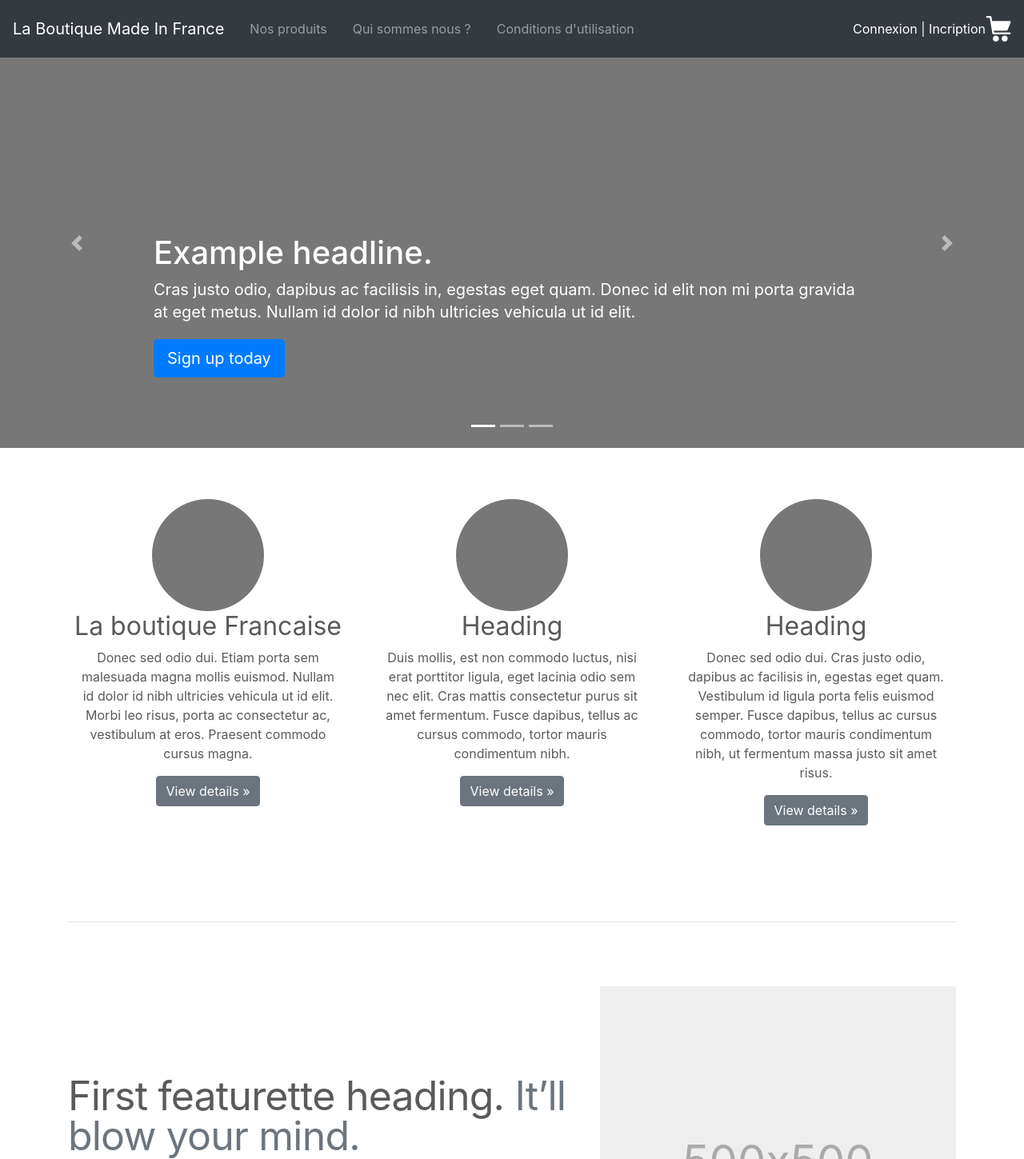
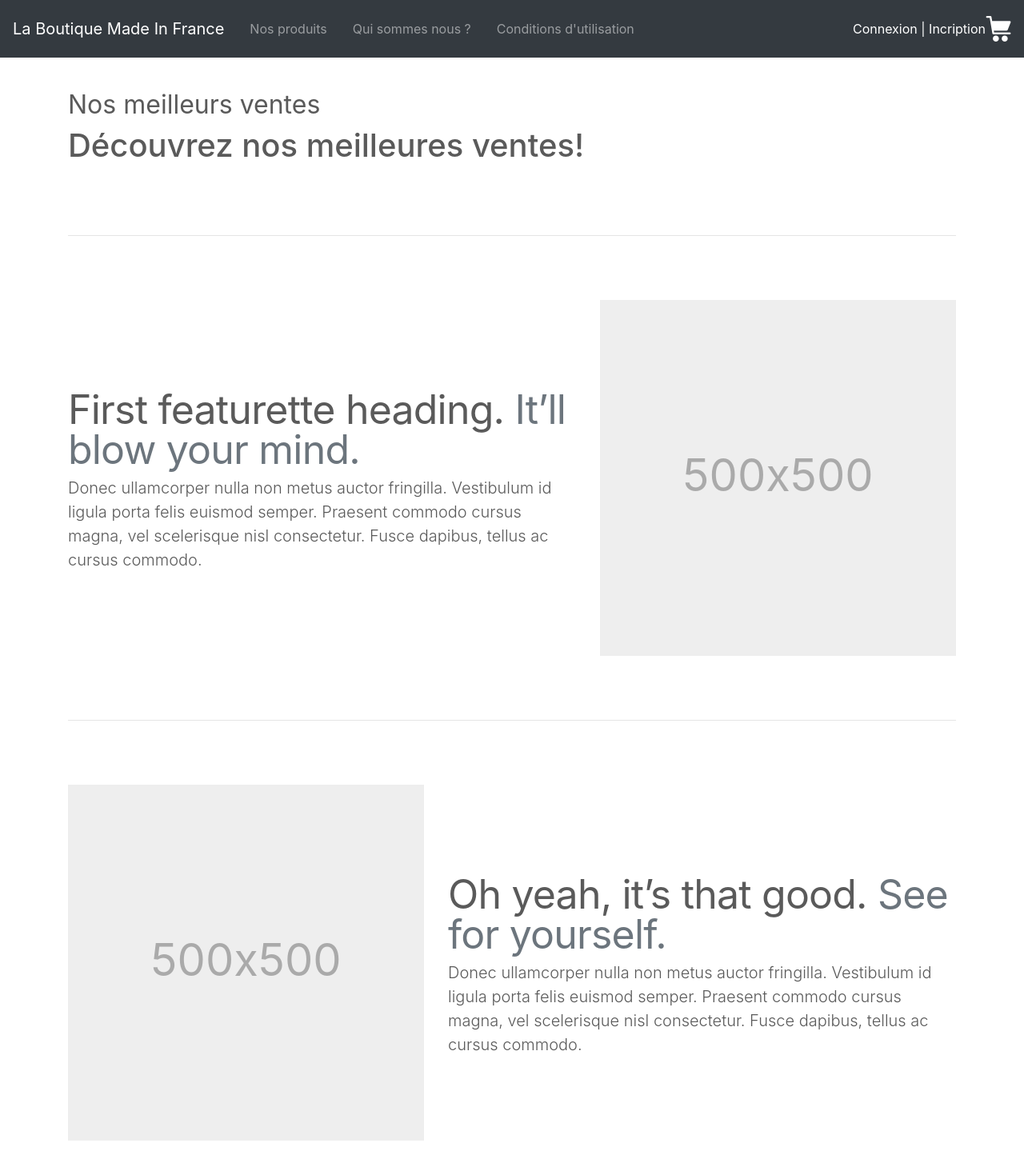
Before and after one commit to JeremyMcdr/DWWMEcommerce, a Symfony app: template templates/home/index.html.twig in a window 1280 px wide. Shown: the top 1449 px of the page at 80% size. Run offline with Twig, Linux system fonts and the light colour scheme; the template is opened without the code that fills it, so the values that code supplies are empty; some libraries are stand-ins or nearby versions.

Commit message:
Création de la nouvelle entité Header, qui nous permet d'avoir le controle sur les annonces de notre site internet(dans le carousel), cette derniere permet de créer en backoffice des nouvelles diapo dans notre carousel. Mise en place de note carousel dynamique.

```diff
--- a/src/Controller/Admin/DashboardController.php
+++ b/src/Controller/Admin/DashboardController.php
@@ -4,6 +4,7 @@ namespace App\Controller\Admin;
 
 use App\Entity\Carrier;
 use App\Entity\Category;
+use App\Entity\Header;
 use App\Entity\Order;
 use App\Entity\Product;
 use App\Entity\User;
@@ -54,7 +55,8 @@ class DashboardController extends AbstractDashboardController
             MenuItem::linkToCrud('Orders', 'fa fa-shopping-cart', Order::class),
             MenuItem::linkToCrud('Categories', 'fa fa-list', Category::class),
             MenuItem::linkToCrud('Produits', 'fa fa-tag', Product::class),
-            MenuItem::linkToCrud('Transporteur', 'fa fa-truck', Carrier::class)
+            MenuItem::linkToCrud('Transporteur', 'fa fa-truck', Carrier::class),
+            MenuItem::linkToCrud('Header', 'fa fa-desktop', Header::class)
         ];
     }
 }
--- a/src/Controller/Admin/ProductCrudController.php
+++ b/src/Controller/Admin/ProductCrudController.php
@@ -5,6 +5,7 @@ namespace App\Controller\Admin;
 use App\Entity\Product;
 use EasyCorp\Bundle\EasyAdminBundle\Controller\AbstractCrudController;
 use EasyCorp\Bundle\EasyAdminBundle\Field\AssociationField;
+use EasyCorp\Bundle\EasyAdminBundle\Field\BooleanField;
 use EasyCorp\Bundle\EasyAdminBundle\Field\ImageField;
 use EasyCorp\Bundle\EasyAdminBundle\Field\MoneyField;
 use EasyCorp\Bundle\EasyAdminBundle\Field\SlugField;
@@ -31,6 +32,7 @@ class ProductCrudController extends AbstractCrudController
             SlugField::new('slug')->setTargetFieldName('name'),
             TextField::new('subtitle'),
             TextareaField::new('description'),
+            BooleanField::new('isBest'),
             MoneyField::new('price')
                 ->setCurrency('EUR'),
             AssociationField::new('category')
--- a/src/Controller/OrderSuccessController.php
+++ b/src/Controller/OrderSuccessController.php
@@ -50,7 +50,6 @@ class OrderSuccessController extends AbstractController
                     $email = new Mail();
                     $email->send($order->getUser()->getEmail(),$order->getUser()->getFirstName(),'Votre commande La Boutique Francaise est validée !', $content);
                 }
-
         //dd($varMaikltest);
         return $this->render('order_success/index.html.twig', [
             'order' => $order
--- a/src/Entity/OrderDetails.php
+++ b/src/Entity/OrderDetails.php
@@ -4,6 +4,7 @@ namespace App\Entity;
 
 use App\Repository\OrderDetailsRepository;
 use Doctrine\ORM\Mapping as ORM;
+
 
 #[ORM\Entity(repositoryClass: OrderDetailsRepository::class)]
 class OrderDetails
--- a/templates/base.html.twig
+++ b/templates/base.html.twig
@@ -68,41 +68,22 @@
 
     <div id="myCarousel" class="carousel slide" data-ride="carousel">
         <ol class="carousel-indicators">
-            <li data-target="#myCarousel" data-slide-to="0" class="active"></li>
-            <li data-target="#myCarousel" data-slide-to="1"></li>
-            <li data-target="#myCarousel" data-slide-to="2"></li>
+            {% for key,header in headers %}
+                <li data-target="#myCarousel" data-slide-to="{{ key }}"  {% if key == 0 %}class="active"> {% endif %}</li>
+            {% endfor %}
         </ol>
         <div class="carousel-inner">
-            <div class="carousel-item active">
-                <svg class="bd-placeholder-img" width="100%" height="100%" xmlns="http://www.w3.org/2000/svg" preserveAspectRatio="xMidYMid slice" focusable="false" role="img"><rect width="100%" height="100%" fill="#777"/></svg>
+            {% for key,header in headers %}
+            <div class="carousel-item {% if key == 0 %}active{% endif %}" style="background-image: url('uploads/{{ header.illustration }}'); background-size: cover;">
                 <div class="container">
                     <div class="carousel-caption text-left">
-                        <h1>Example headline.</h1>
-                        <p>Cras justo odio, dapibus ac facilisis in, egestas eget quam. Donec id elit non mi porta gravida at eget metus. Nullam id dolor id nibh ultricies vehicula ut id elit.</p>
-                        <p><a class="btn btn-lg btn-primary" href="#" role="button">Sign up today</a></p>
+                        <h1>{{ header.title }}</h1>
+                        <p>{{ header.content }}</p>
+                        <p><a class="btn btn-lg btn-primary" href="{{ header.btnUrl }}" role="button">{{ header.btnTitle }}</a></p>
                     </div>
                 </div>
             </div>
-            <div class="carousel-item">
-                <svg class="bd-placeholder-img" width="100%" height="100%" xmlns="http://www.w3.org/2000/svg" preserveAspectRatio="xMidYMid slice" focusable="false" role="img"><rect width="100%" height="100%" fill="#777"/></svg>
-                <div class="container">
-                    <div class="carousel-caption">
-                        <h1>Another example headline.</h1>
-                        <p>Cras justo odio, dapibus ac facilisis in, egestas eget quam. Donec id elit non mi porta gravida at eget metus. Nullam id dolor id nibh ultricies vehicula ut id elit.</p>
-                        <p><a class="btn btn-lg btn-primary" href="#" role="button">Learn more</a></p>
-                    </div>
-                </div>
-            </div>
-            <div class="carousel-item">
-                <svg class="bd-placeholder-img" width="100%" height="100%" xmlns="http://www.w3.org/2000/svg" preserveAspectRatio="xMidYMid slice" focusable="false" role="img"><rect width="100%" height="100%" fill="#777"/></svg>
-                <div class="container">
-                    <div class="carousel-caption text-right">
-                        <h1>One more for good measure.</h1>
-                        <p>Cras justo odio, dapibus ac facilisis in, egestas eget quam. Donec id elit non mi porta gravida at eget metus. Nullam id dolor id nibh ultricies vehicula ut id elit.</p>
-                        <p><a class="btn btn-lg btn-primary" href="#" role="button">Browse gallery</a></p>
-                    </div>
-                </div>
-            </div>
+            {% endfor %}
         </div>
         <a class="carousel-control-prev" href="#myCarousel" role="button" data-slide="prev">
             <span class="carousel-control-prev-icon" aria-hidden="true"></span>
@@ -122,7 +103,8 @@
     <div class="container marketing {% if block('carousel') is not defined %}mt-5{% endif %}">
 
         <!-- Three columns of text below the carousel -->
-        {% block content %}{% endblock %}
+        {% block content %}
+        {% endblock %}
 
         <hr class="featurette-divider">
 
--- a/templates/home/index.html.twig
+++ b/templates/home/index.html.twig
@@ -1,25 +1,16 @@
 {% extends "base.html.twig" %}
-{% block carousel %}{% endblock %}
+{% block carousel %}
+
+{% endblock %}
 {% block content %}
+    <h2>Nos meilleurs ventes</h2>
+    <h1>Découvrez nos meilleures ventes!</h1>
 <div class="row">
-            <div class="col-lg-4">
-                <svg class="bd-placeholder-img rounded-circle" width="140" height="140" xmlns="http://www.w3.org/2000/svg" preserveAspectRatio="xMidYMid slice" focusable="false" role="img" aria-label="Placeholder: 140x140"><title>Placeholder</title><rect width="100%" height="100%" fill="#777"/><text x="50%" y="50%" fill="#777" dy=".3em">140x140</text></svg>
-                <h2>La boutique Francaise</h2>
-                <p>Donec sed odio dui. Etiam porta sem malesuada magna mollis euismod. Nullam id dolor id nibh ultricies vehicula ut id elit. Morbi leo risus, porta ac consectetur ac, vestibulum at eros. Praesent commodo cursus magna.</p>
-                <p><a class="btn btn-secondary" href="#" role="button">View details &raquo;</a></p>
-            </div><!-- /.col-lg-4 -->
-            <div class="col-lg-4">
-                <svg class="bd-placeholder-img rounded-circle" width="140" height="140" xmlns="http://www.w3.org/2000/svg" preserveAspectRatio="xMidYMid slice" focusable="false" role="img" aria-label="Placeholder: 140x140"><title>Placeholder</title><rect width="100%" height="100%" fill="#777"/><text x="50%" y="50%" fill="#777" dy=".3em">140x140</text></svg>
-                <h2>Heading</h2>
-                <p>Duis mollis, est non commodo luctus, nisi erat porttitor ligula, eget lacinia odio sem nec elit. Cras mattis consectetur purus sit amet fermentum. Fusce dapibus, tellus ac cursus commodo, tortor mauris condimentum nibh.</p>
-                <p><a class="btn btn-secondary" href="#" role="button">View details &raquo;</a></p>
-            </div><!-- /.col-lg-4 -->
-            <div class="col-lg-4">
-                <svg class="bd-placeholder-img rounded-circle" width="140" height="140" xmlns="http://www.w3.org/2000/svg" preserveAspectRatio="xMidYMid slice" focusable="false" role="img" aria-label="Placeholder: 140x140"><title>Placeholder</title><rect width="100%" height="100%" fill="#777"/><text x="50%" y="50%" fill="#777" dy=".3em">140x140</text></svg>
-                <h2>Heading</h2>
-                <p>Donec sed odio dui. Cras justo odio, dapibus ac facilisis in, egestas eget quam. Vestibulum id ligula porta felis euismod semper. Fusce dapibus, tellus ac cursus commodo, tortor mauris condimentum nibh, ut fermentum massa justo sit amet risus.</p>
-                <p><a class="btn btn-secondary" href="#" role="button">View details &raquo;</a></p>
-            </div><!-- /.col-lg-4 -->
+    {% for product in products %}
+        <div class="col-md-3">
+            {% include 'product/single_product.html.twig' %}
+        </div>
+    {% endfor %}
         </div><!-- /.row -->
 
 
```
Also changed, not shown: src/Controller/HomeController.php (+19 -1 lines), src/Entity/Product.php (+15 -0 lines), templates/account/order_show.html.twig (+9 -0 lines), templates/product/index.html.twig (+1 -6 lines), templates/product/single_product.html.twig (added, +7 -0 lines).
